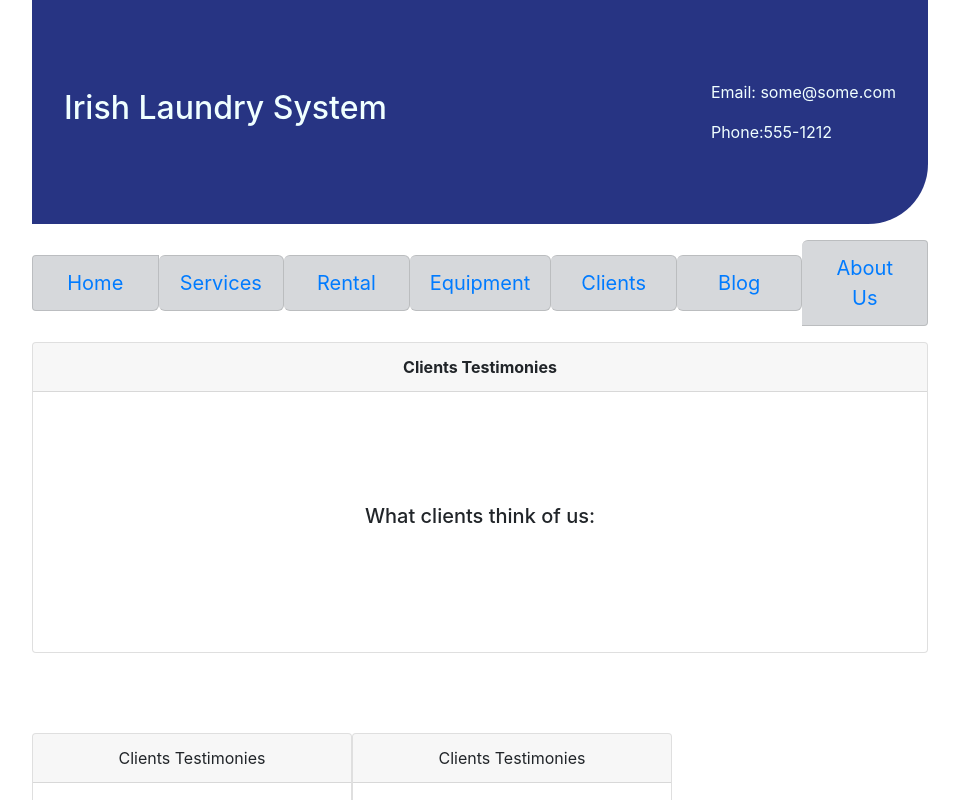
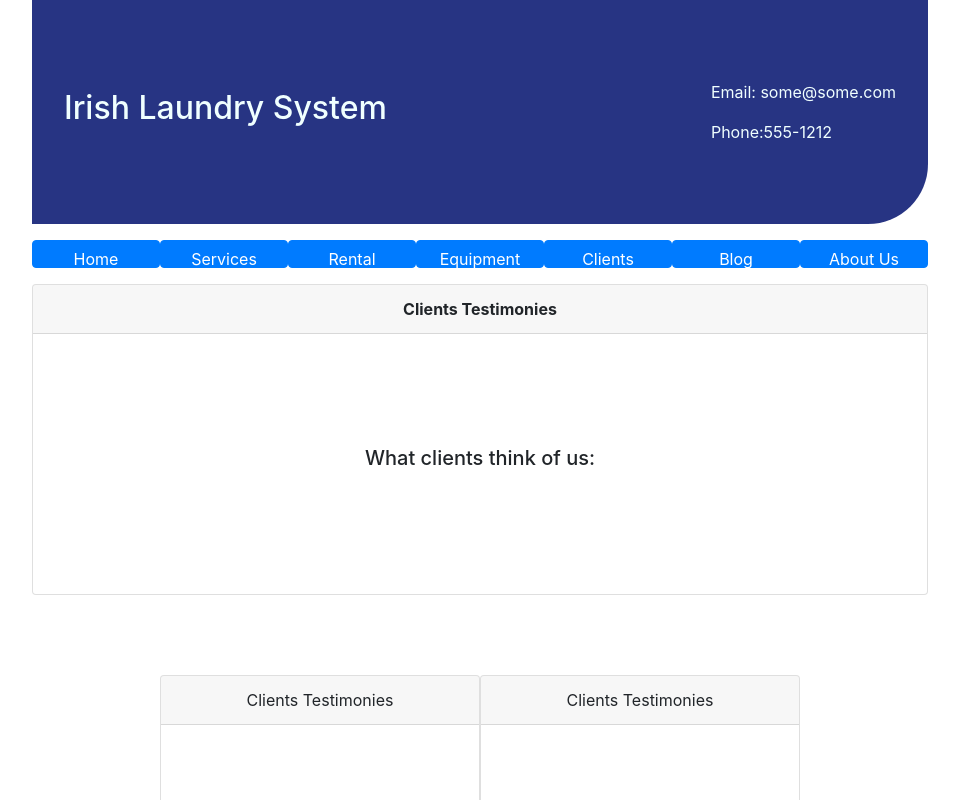
Before and after one commit to RaphaelQSmith/irish-laundry-system, a Next.js app: page /clients in a window 1280 px wide. Shown: the top 800 px of the page, without its empty margins (160-1119 px from the left). Built offline with nearby package versions, Linux system fonts and the light colour scheme.

Commit message:
Header Buttons, Services and Clients page

```diff
--- a/pages/components/HeaderButtons.tsx
+++ b/pages/components/HeaderButtons.tsx
@@ -4,16 +4,14 @@ import styles from './components.module.css'
 
 export default function HeaderButtons() {
     return (
-        <div>
-            <ListGroup horizontal className={styles.buttonContainer}>
-                <ListGroup.Item variant="secondary text-secondary" className={styles.headerBts}> <a href="/"> Home</a></ListGroup.Item>
-                <ListGroup.Item variant="secondary" className={styles.headerBts}> <a href="/services"> Services</a></ListGroup.Item>
-                <ListGroup.Item variant="secondary" className={styles.headerBts}> <a href="/rental"> Rental</a></ListGroup.Item>
-                <ListGroup.Item variant="secondary" className={styles.headerBts}> <a href="/equipment"> Equipment</a></ListGroup.Item>
-                <ListGroup.Item variant="secondary" className={styles.headerBts}> <a href="/clients"> Clients</a></ListGroup.Item>
-                <ListGroup.Item variant="secondary" className={styles.headerBts}> <a href="/blog"> Blog</a></ListGroup.Item>
-                <ListGroup.Item variant="secondary" className={styles.headerBts}> <a href="/aboutus"> About Us</a></ListGroup.Item>
-            </ListGroup>
+        <div className={styles.buttonContainer}>
+            <Button variant="primary" className={styles.headerBts} href="/">Home</Button>
+            <Button variant="primary" className={styles.headerBts} href="/services">Services</Button>
+            <Button variant="primary" className={styles.headerBts} href="/rental">Rental</Button>
+            <Button variant="primary" className={styles.headerBts} href="/equipment">Equipment</Button>
+            <Button variant="primary" className={styles.headerBts} href="/clients">Clients</Button>
+            <Button variant="primary" className={styles.headerBts} href="/blog">Blog</Button>
+            <Button variant="primary" className={styles.headerBts} href="/aboutus">About Us</Button>
         </div>
     )
     }
--- a/pages/components/components.module.css
+++ b/pages/components/components.module.css
@@ -30,18 +30,16 @@
    flex-wrap: wrap;
    align-items: center;
    justify-items: center;
-   color: gray;
+   font-size: 10pt;
    text-decoration: none;
-   font-size: 10pt;
+   color: white;
 }
 .headerBts{
     flex: 1;
     border-radius: 6px;
     text-align: center;
     font-size: 15pt;
-    text-decoration: none;
-    color: inherit;
-
+    height: 3.5vh;
 }
 
 .footerStyle{
--- a/pages/services.tsx
+++ b/pages/services.tsx
@@ -13,7 +13,6 @@ export default function services() {
                         <Card.Text>
                             Services description
                         </Card.Text>
-                        <Button variant="primary">Go somewhere</Button>
                     </Card.Body>
                 </Card>
             </div>
@@ -61,7 +60,7 @@ export default function services() {
                         <Form.Label>Problem description</Form.Label>
                         <Form.Control as="textarea" rows={3} />
                     </Form.Group>
-                    <Button variant="primary" type="submit">
+                    <Button variant="success" type="submit" style={{width:"10rem", marginLeft:"40%"}}>
                         Submit
                     </Button>
                 </Form>
--- a/styles/Home.module.css
+++ b/styles/Home.module.css
@@ -80,6 +80,8 @@
     display: flex;
     flex: 1;
     flex-wrap: wrap;
+    justify-content: center;
+    align-items: center;
     margin: 5rem 0;
     text-align: center;
 
```
